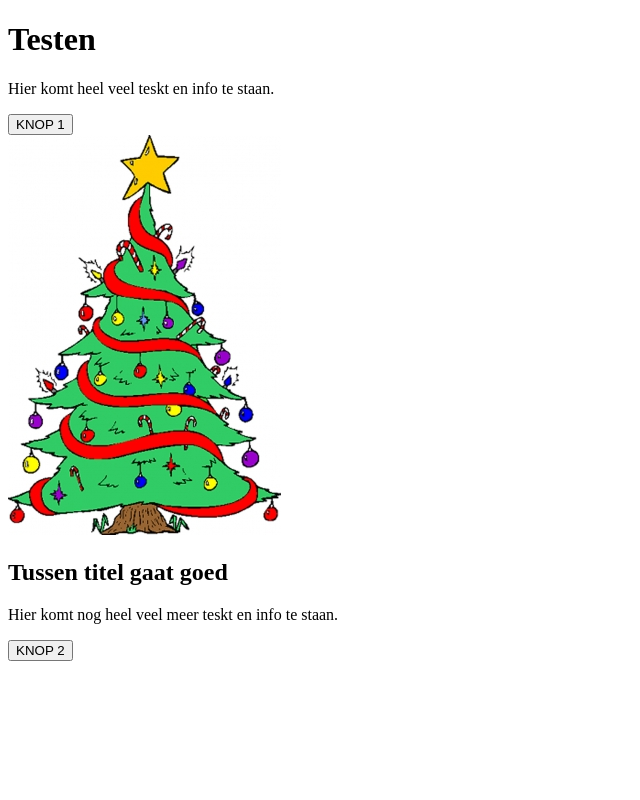
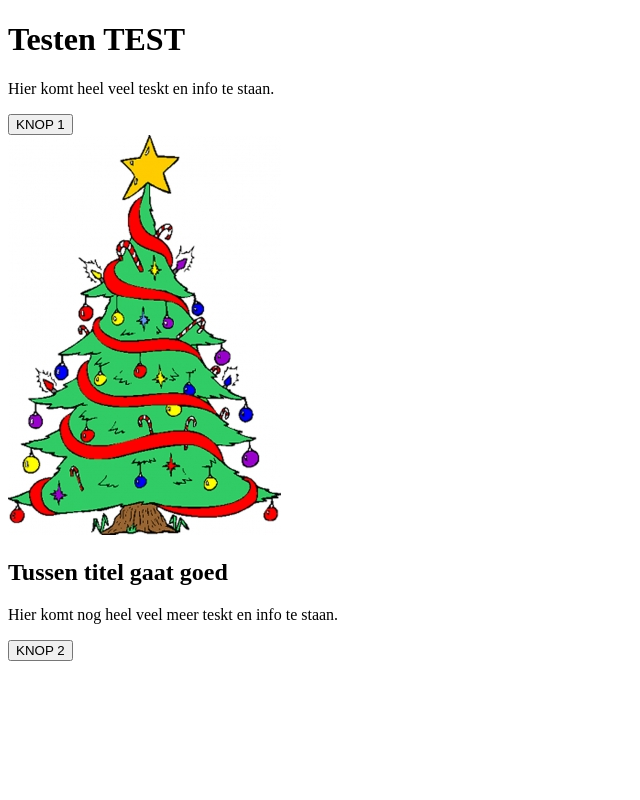
Before and after one commit to Peter9000222/peter9000222.github.io, a plain HTML site: page index.html in a window 1280 px wide. Shown: the top 800 px of the page, without its empty margins (0-640 px from the left). Drawn offline with Linux system fonts and the light colour scheme.

Commit message:
Update index.html

```diff
--- a/index.html
+++ b/index.html
@@ -5,7 +5,7 @@
 </head>
 <body>
 
-    <h1>Testen</h1>
+    <h1>Testen TEST</h1>
     <p>Hier komt heel veel teskt en info te staan.</p>
     <div>
         <button type="button" name="button1">KNOP 1</button>
```
